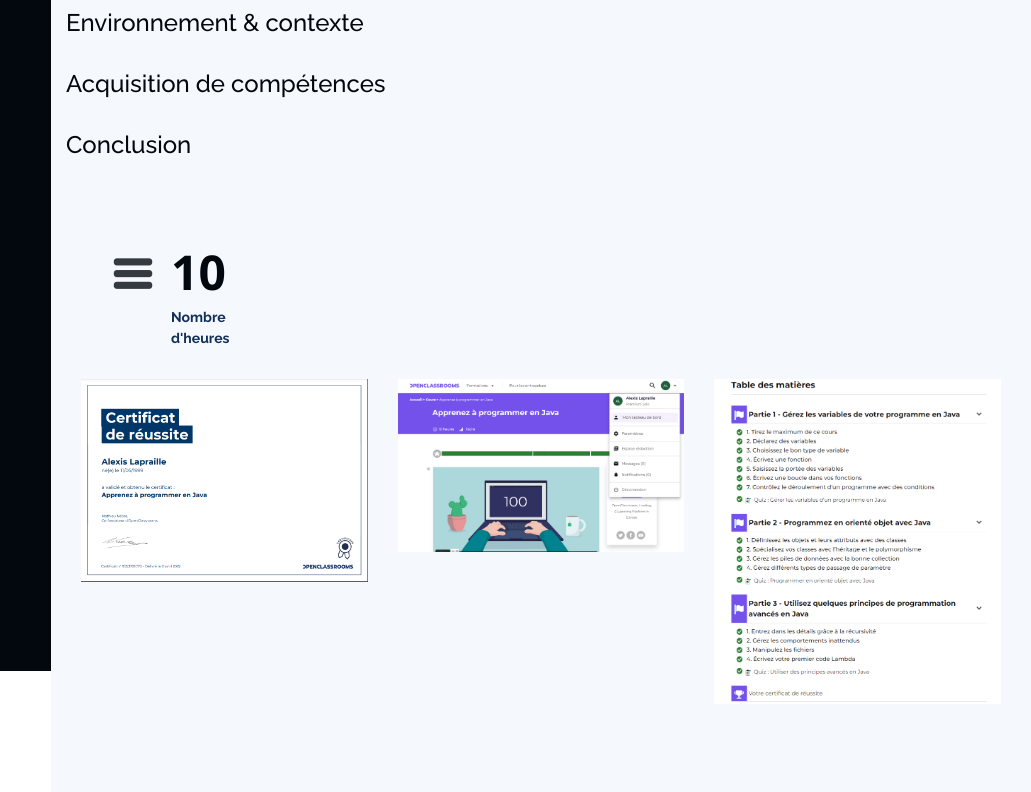
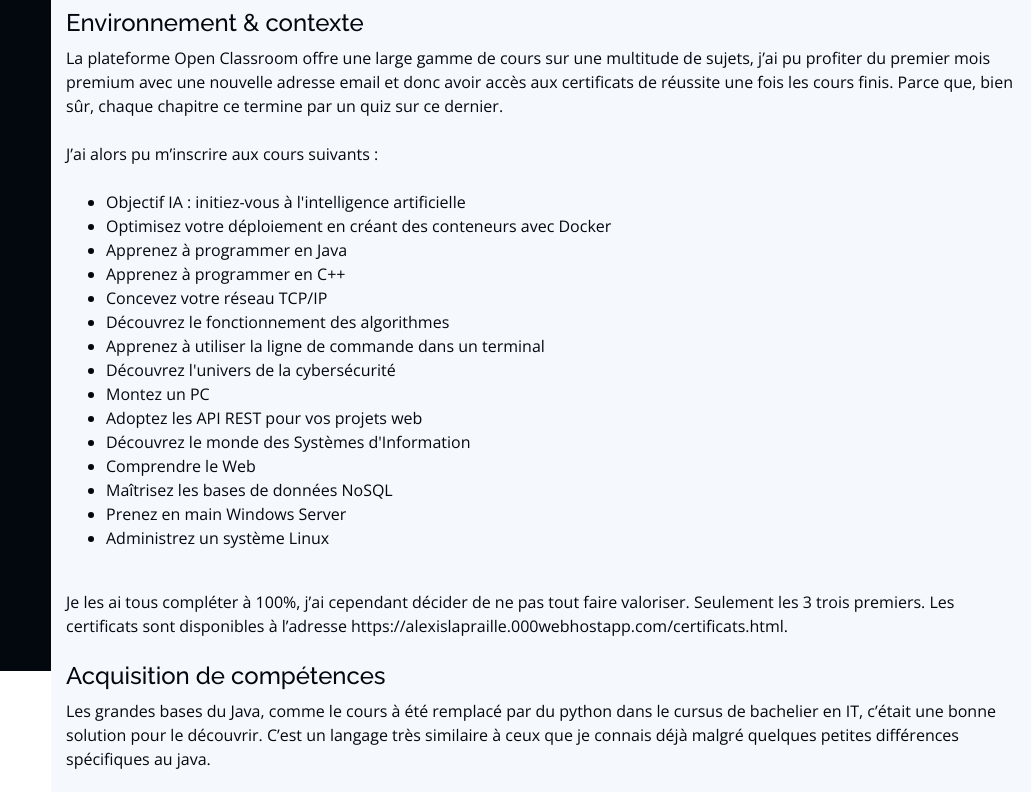
Before and after one commit to AlexisLapraille/portefolio-master, a plain HTML site: page java.html in a window 1280 px wide. Shown: the part 129-921 px from the top of the page, 249-1280 px from the left. Drawn offline with nearby package versions, Linux system fonts and the light colour scheme.

Commit message:
docker / ia / java

```diff
--- a/java.html
+++ b/java.html
@@ -80,13 +80,35 @@
           <div class="section-title">
             <h2>Formation Java</h2>
                 <h4>Environnement & contexte</h4>
-                <p></p>
+                <p>La plateforme Open Classroom offre une large gamme de cours sur une multitude de sujets, j’ai pu profiter du premier mois premium avec une nouvelle adresse email et donc avoir accès aux certificats de réussite une fois les cours finis. Parce que, bien sûr, chaque chapitre ce termine par un quiz sur ce dernier.</p>
+                <br>
+                <p>J’ai alors pu m’inscrire aux cours suivants :</p>
+                <br>
+                <ul>
+                  <li>Objectif IA : initiez-vous à l'intelligence artificielle</li>
+                  <li>Optimisez votre déploiement en créant des conteneurs avec Docker</li>
+                  <li>Apprenez à programmer en Java</li>
+                  <li>Apprenez à programmer en C++</li>
+                  <li>Concevez votre réseau TCP/IP</li>
+                  <li>Découvrez le fonctionnement des algorithmes</li>
+                  <li>Apprenez à utiliser la ligne de commande dans un terminal</li>
+                  <li>Découvrez l'univers de la cybersécurité</li>
+                  <li>Montez un PC</li>
+                  <li>Adoptez les API REST pour vos projets web</li>
+                  <li>Découvrez le monde des Systèmes d'Information</li>
+                  <li>Comprendre le Web</li>
+                  <li>Maîtrisez les bases de données NoSQL</li>
+                  <li>Prenez en main Windows Server</li>
+                  <li>Administrez un système Linux</li>
+                </ul>
+                <br>
+                <p>Je les ai tous compléter à 100%, j’ai cependant décider de ne pas tout faire valoriser. Seulement les 3 trois premiers. Les certificats sont disponibles à l’adresse https://alexislapraille.000webhostapp.com/certificats.html.</p>
                 <br>
                 <h4>Acquisition de compétences</h4>
-                <p></p>
+                <p>Les grandes bases du Java, comme le cours à été remplacé par du python dans le cursus de bachelier en IT, c’était une bonne solution pour le découvrir. C’est un langage très similaire à ceux que je connais déjà malgré quelques petites différences spécifiques au java. </p>
                 <br>
                 <h4>Conclusion</h4>
-                <p></p>
+                <p>C’est un langage qui mérite à être découvert, c’est toujours intéressant d’ouvrir ses horizons et d’avoir plusieurs cordes à son arc.</p>
                 <br>
           </div>
           <div id="facts" class="facts">
```
Also changed, not shown: docker.html (+23 -1 lines), ia.html (+23 -1 lines), index.html (+2 -2 lines).
